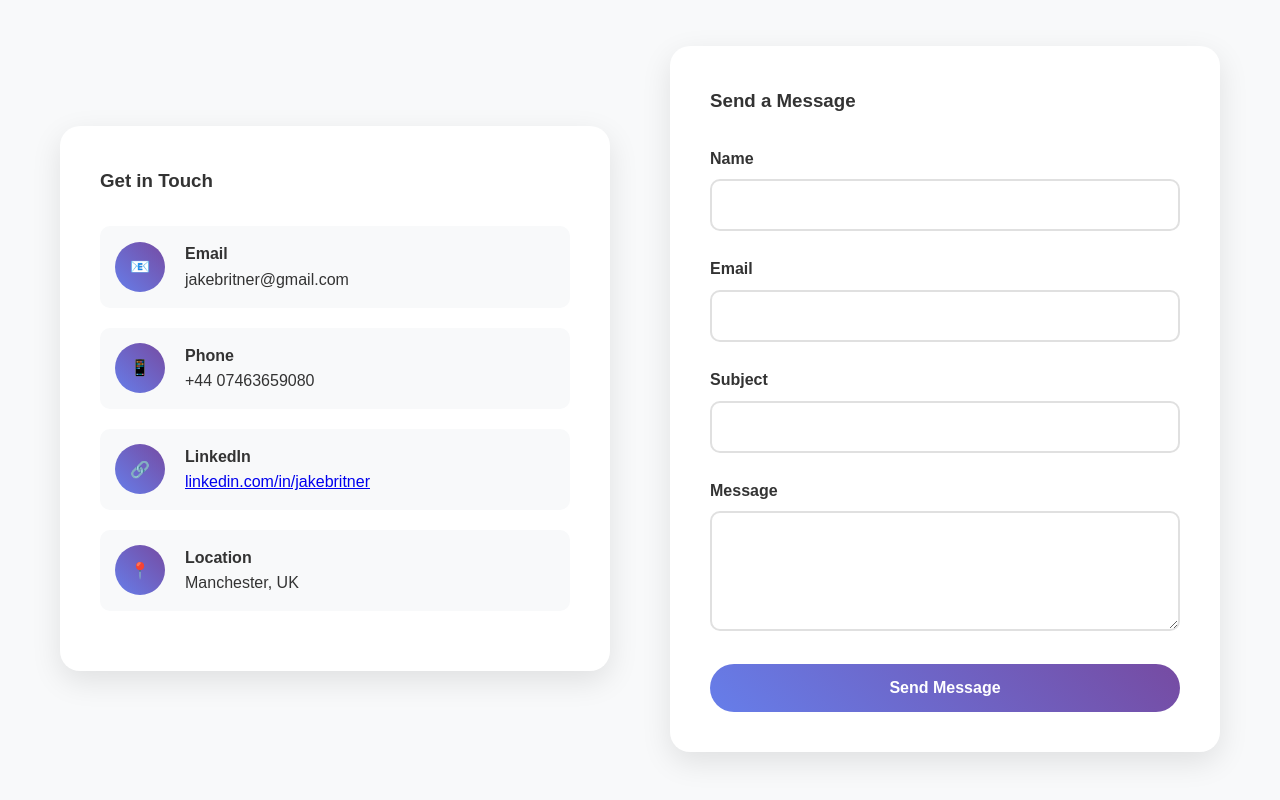
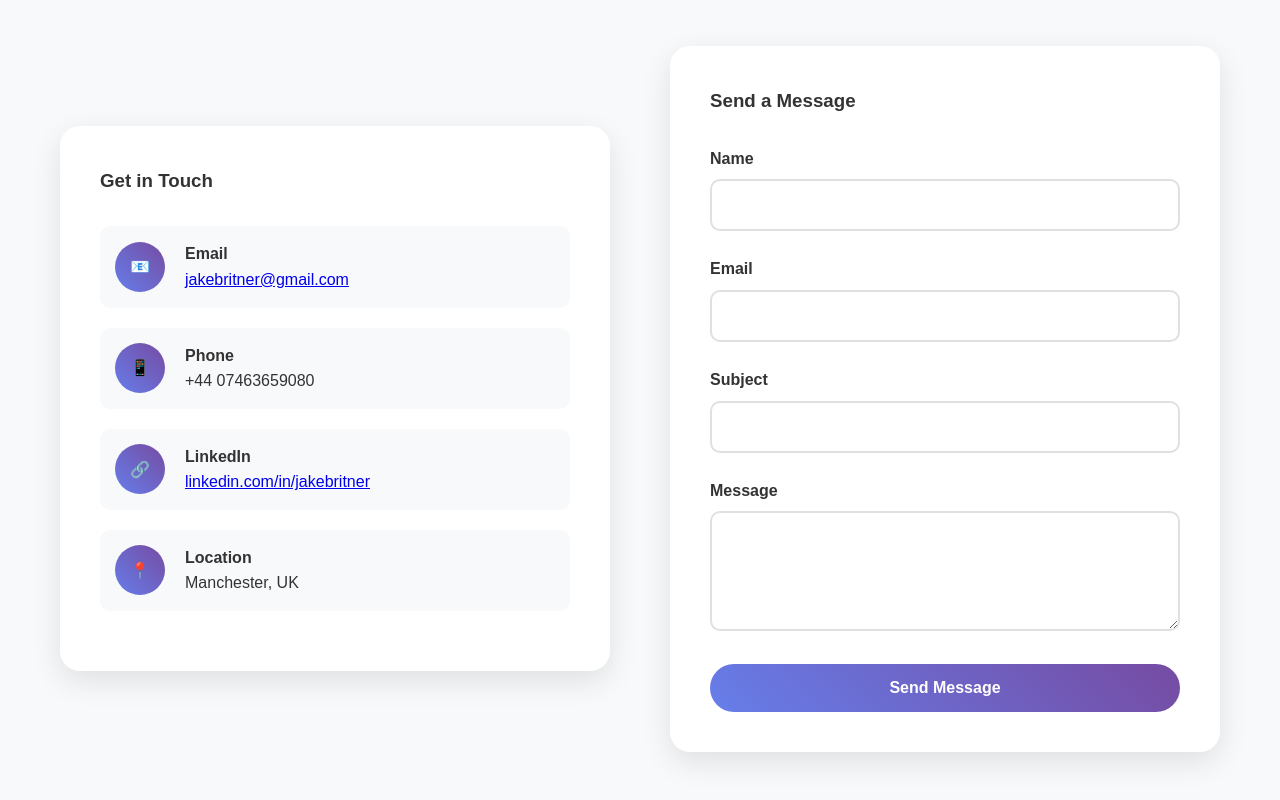
Before and after one commit to SirBo/JRBCV, a plain HTML site: page index.html in a window 1280 px wide. Shown: the part 3728-4528 px from the top of the page. Drawn offline with Linux system fonts and the light colour scheme.

Commit message:
Update index.html

```diff
--- a/index.html
+++ b/index.html
@@ -600,7 +600,7 @@
                         <div class="contact-icon">📧</div>
                         <div>
                             <strong>Email</strong><br>
-                            jakebritner@gmail.com
+                            <a href="mailto:jakebritner@gmail.com" target="_blank" rel="noopener noreferrer">jakebritner@gmail.com</a>
                         </div>
                     </div>
                     <div class="contact-item">
```
